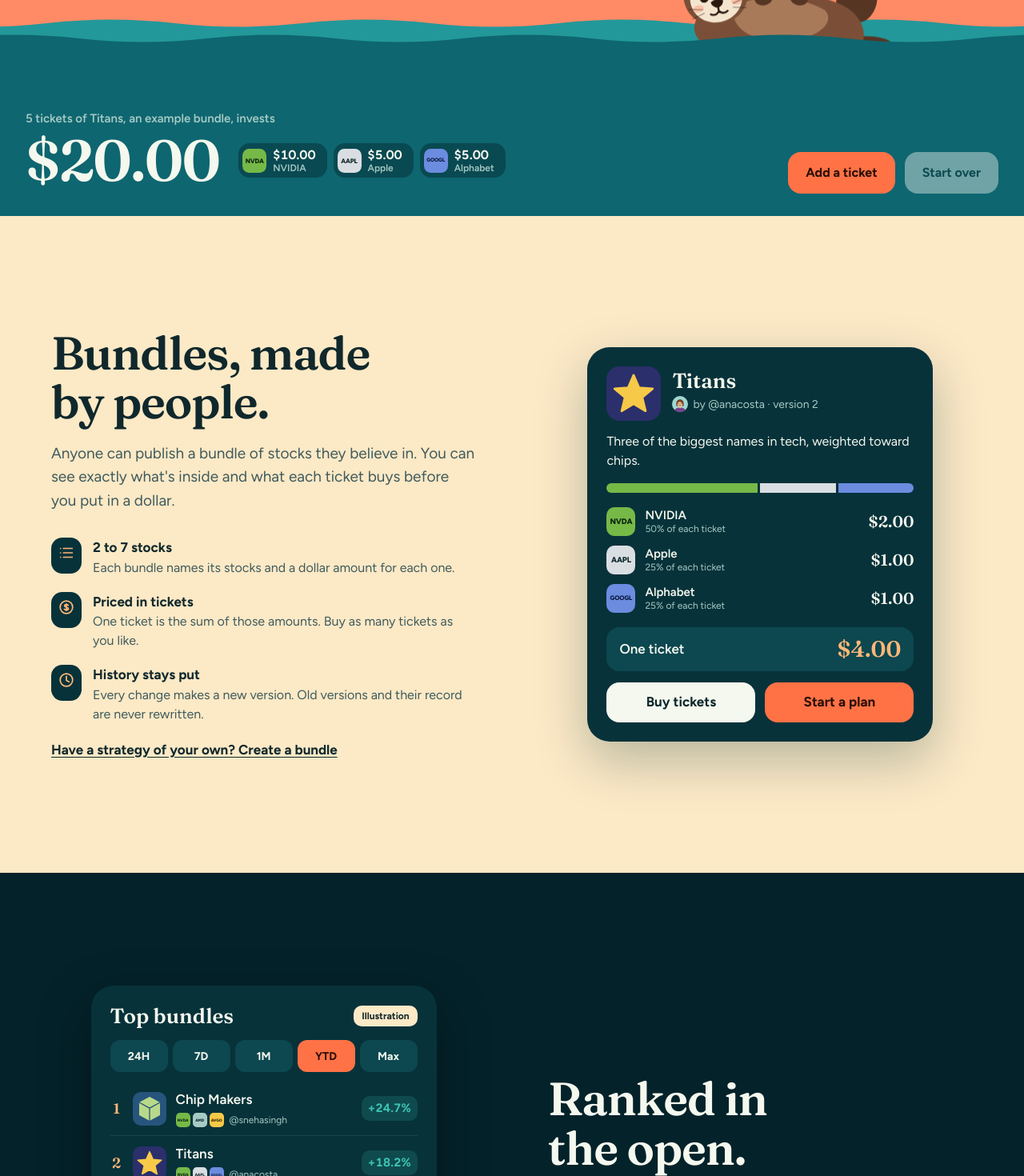
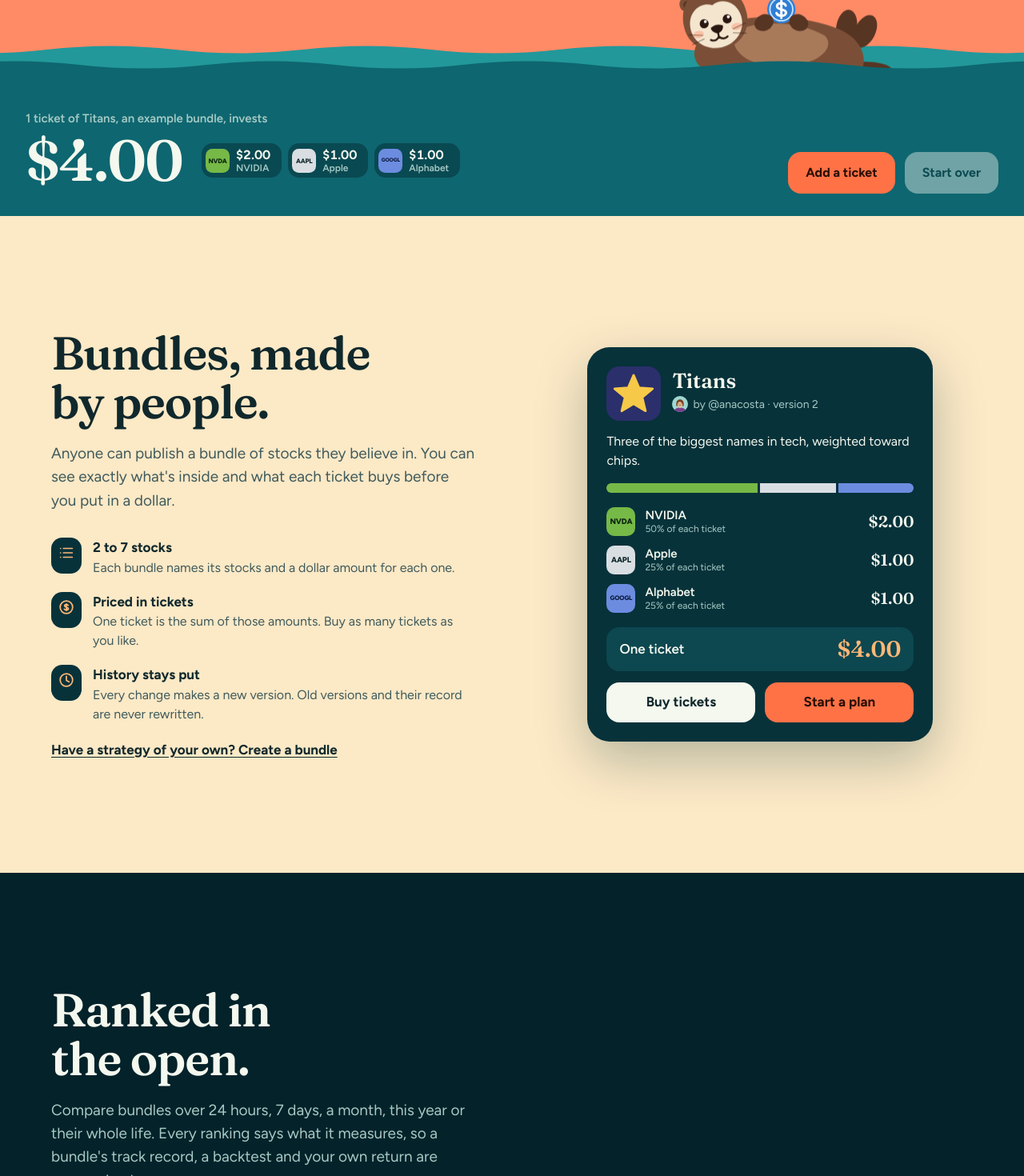
Before and after one commit to johnpathadan/superfloat-landing, a Next.js app: page / in a window 1280 px wide. Shown: the part 660-2130 px from the top of the page at 80% size. Built offline with nearby package versions, Linux system fonts and the light colour scheme.

Commit message:
UI updates

```diff
--- a/app/_landing/ticket-hero.tsx
+++ b/app/_landing/ticket-hero.tsx
@@ -9,7 +9,7 @@ import s from "./landing.module.css";
 const DIGIT_EM: Record<string, number> = { "0": 0.647, "1": 0.436, "2": 0.59, "3": 0.542, "4": 0.594, "5": 0.56, "6": 0.596, "7": 0.513, "8": 0.593, "9": 0.598 };
 const fmt = (n: number) => n.toLocaleString("en-US", { minimumFractionDigits: 2, maximumFractionDigits: 2 });
 const TICKET = TITANS.reduce((sum, leg) => sum + leg.usd, 0);
-const START = 5;
+const START = 1;
 const MAX = 50;
 // Rounded so the server and browser agree on the last float digit during hydration.
 const tide = (total: number) => Math.round(Math.min(1, Math.log10(1 + total) / Math.log10(1 + MAX * TICKET)) * 1e4) / 1e4;
--- a/app/how-it-works/page.tsx
+++ b/app/how-it-works/page.tsx
@@ -99,7 +99,7 @@ export default function HowItWorks() {
 
         <section className={s.faq} aria-labelledby="faq-title">
           <div className={s.walletsCopy}>
-            <h2 id="faq-title" className={s.h2}>Good questions.</h2>
+            <h2 id="faq-title" className={s.h2}>A few questions answered.</h2>
             <div className={s.faqList}>
               {QUESTIONS.map((item) => (
                 <details key={item.q}>
--- a/app/page.tsx
+++ b/app/page.tsx
@@ -3,7 +3,6 @@ import Link from "next/link";
 
 import { Flo, Icon } from "./_landing/art";
 import { BundleCard, FeedCard, PlanCard, WalletCard } from "./_landing/mockups";
-import { Rankings } from "./_landing/rankings";
 import { pageClass, SiteFooter, SiteNav } from "./_landing/site";
 import { TicketHero } from "./_landing/ticket-hero";
 import { WaitlistButton } from "./_landing/waitlist-button";
@@ -68,7 +67,6 @@ export default function Home() {
 
         <section id="rankings" className={s.how} aria-labelledby="rankings-title">
           <div className={s.howInner}>
-            <Rankings />
             <div>
               <h2 id="rankings-title" className={s.h2}>Ranked in the open.</h2>
               <p className={s.lead}>Compare bundles over 24 hours, 7 days, a month, this year or their whole life. Every ranking says what it measures, so a bundle&apos;s track record, a backtest and your own return are never mixed up.</p>
```
